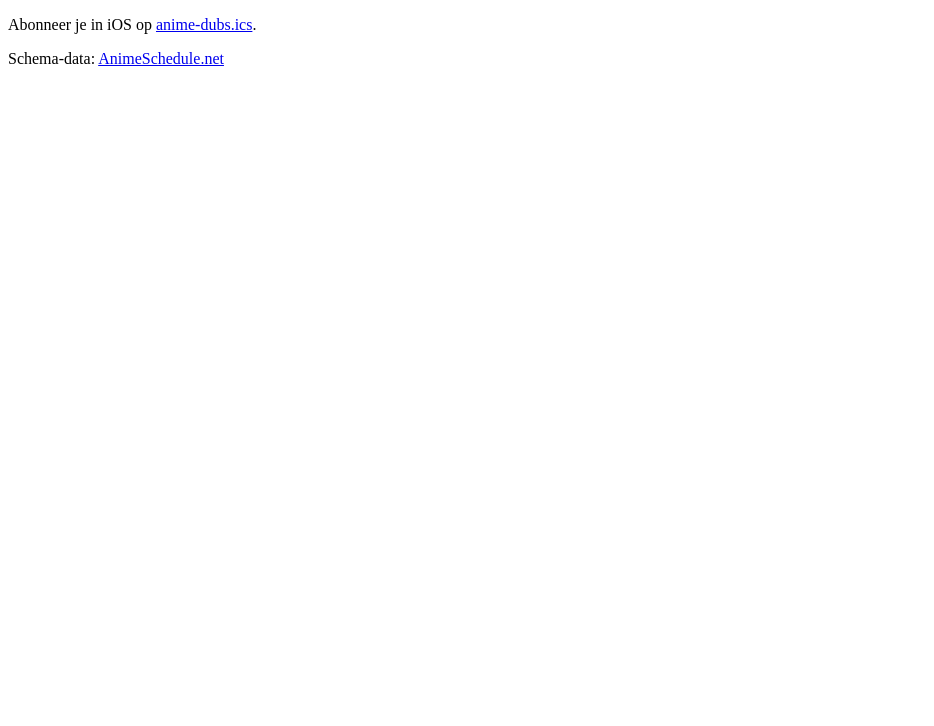
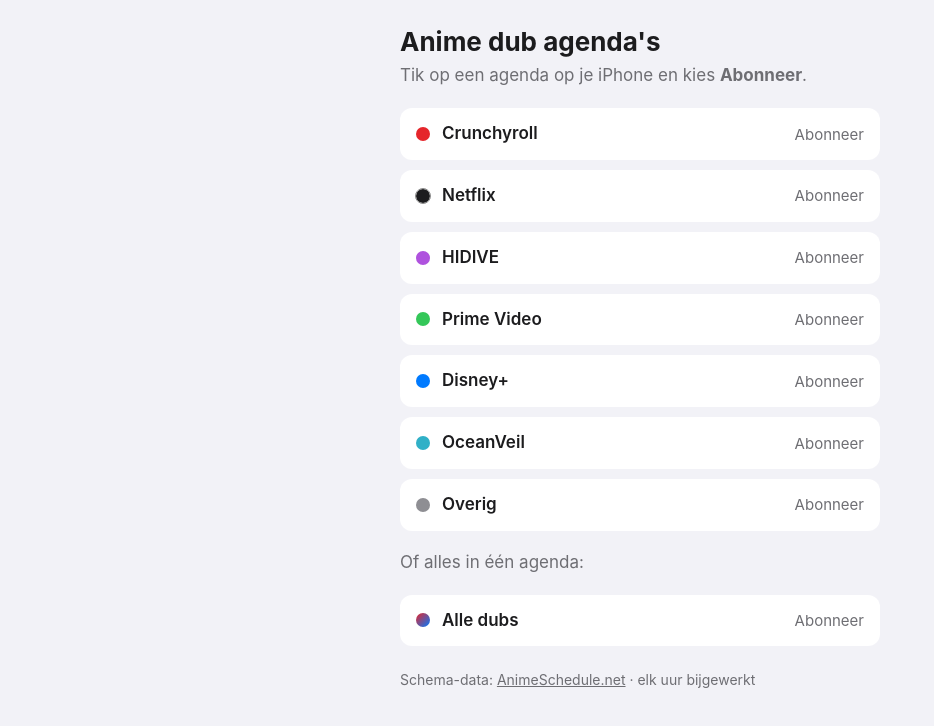
Before and after one commit to rashruf/anime-dub-calendar, a plain HTML site: page docs/index.html in a window 1280 px wide. Shown: the whole page, without its empty margins (0-934 px from the left). Drawn offline with Linux system fonts and the light colour scheme.

Commit message:
Abonneerpagina met knoppen per agenda

```diff
--- a/docs/index.html
+++ b/docs/index.html
@@ -1,3 +1,41 @@
-<!doctype html><meta charset="utf-8"><title>Anime dub calendar</title>
-<p>Abonneer je in iOS op <a href="anime-dubs.ics">anime-dubs.ics</a>.</p>
-<p>Schema-data: <a href="https://animeschedule.net">AnimeSchedule.net</a></p>
+<!doctype html>
+<html lang="nl">
+<head>
+<meta charset="utf-8">
+<meta name="viewport" content="width=device-width, initial-scale=1">
+<title>Anime dub calendar</title>
+<style>
+  :root { --bg:#f2f2f7; --card:#fff; --text:#1c1c1e; --muted:#6e6e73; }
+  @media (prefers-color-scheme: dark) { :root { --bg:#000; --card:#1c1c1e; --text:#f2f2f7; --muted:#98989d; } }
+  body { margin:0; background:var(--bg); color:var(--text); font:17px/1.4 -apple-system, BlinkMacSystemFont, "Segoe UI", sans-serif; }
+  main { max-width:480px; margin:0 auto; padding:24px 16px 40px; }
+  h1 { font-size:26px; margin:0 0 4px; }
+  p { color:var(--muted); margin:0 0 20px; }
+  a.cal { display:flex; align-items:center; gap:12px; background:var(--card); color:var(--text); text-decoration:none;
+          padding:14px 16px; border-radius:12px; margin-bottom:10px; font-weight:600; }
+  a.cal span.dot { width:14px; height:14px; border-radius:50%; flex:none; }
+  a.cal span.go { margin-left:auto; color:var(--muted); font-weight:400; font-size:15px; }
+  footer { margin-top:24px; font-size:14px; color:var(--muted); }
+  footer a { color:inherit; }
+</style>
+</head>
+<body>
+<main>
+  <h1>Anime dub agenda's</h1>
+  <p>Tik op een agenda op je iPhone en kies <b>Abonneer</b>.</p>
+
+  <a class="cal" href="webcal://rashruf.github.io/anime-dub-calendar/crunchyroll.ics"><span class="dot" style="background:#E5262B"></span>Crunchyroll<span class="go">Abonneer</span></a>
+  <a class="cal" href="webcal://rashruf.github.io/anime-dub-calendar/netflix.ics"><span class="dot" style="background:#1C1C1E;outline:1px solid #888"></span>Netflix<span class="go">Abonneer</span></a>
+  <a class="cal" href="webcal://rashruf.github.io/anime-dub-calendar/hidive.ics"><span class="dot" style="background:#AF52DE"></span>HIDIVE<span class="go">Abonneer</span></a>
+  <a class="cal" href="webcal://rashruf.github.io/anime-dub-calendar/prime-video.ics"><span class="dot" style="background:#34C759"></span>Prime Video<span class="go">Abonneer</span></a>
+  <a class="cal" href="webcal://rashruf.github.io/anime-dub-calendar/disney.ics"><span class="dot" style="background:#007AFF"></span>Disney+<span class="go">Abonneer</span></a>
+  <a class="cal" href="webcal://rashruf.github.io/anime-dub-calendar/oceanveil.ics"><span class="dot" style="background:#30B0C7"></span>OceanVeil<span class="go">Abonneer</span></a>
+  <a class="cal" href="webcal://rashruf.github.io/anime-dub-calendar/overig.ics"><span class="dot" style="background:#8E8E93"></span>Overig<span class="go">Abonneer</span></a>
+
+  <p style="margin-top:20px">Of alles in één agenda:</p>
+  <a class="cal" href="webcal://rashruf.github.io/anime-dub-calendar/anime-dubs.ics"><span class="dot" style="background:linear-gradient(135deg,#E5262B,#007AFF)"></span>Alle dubs<span class="go">Abonneer</span></a>
+
+  <footer>Schema-data: <a href="https://animeschedule.net">AnimeSchedule.net</a> · elk uur bijgewerkt</footer>
+</main>
+</body>
+</html>
```
